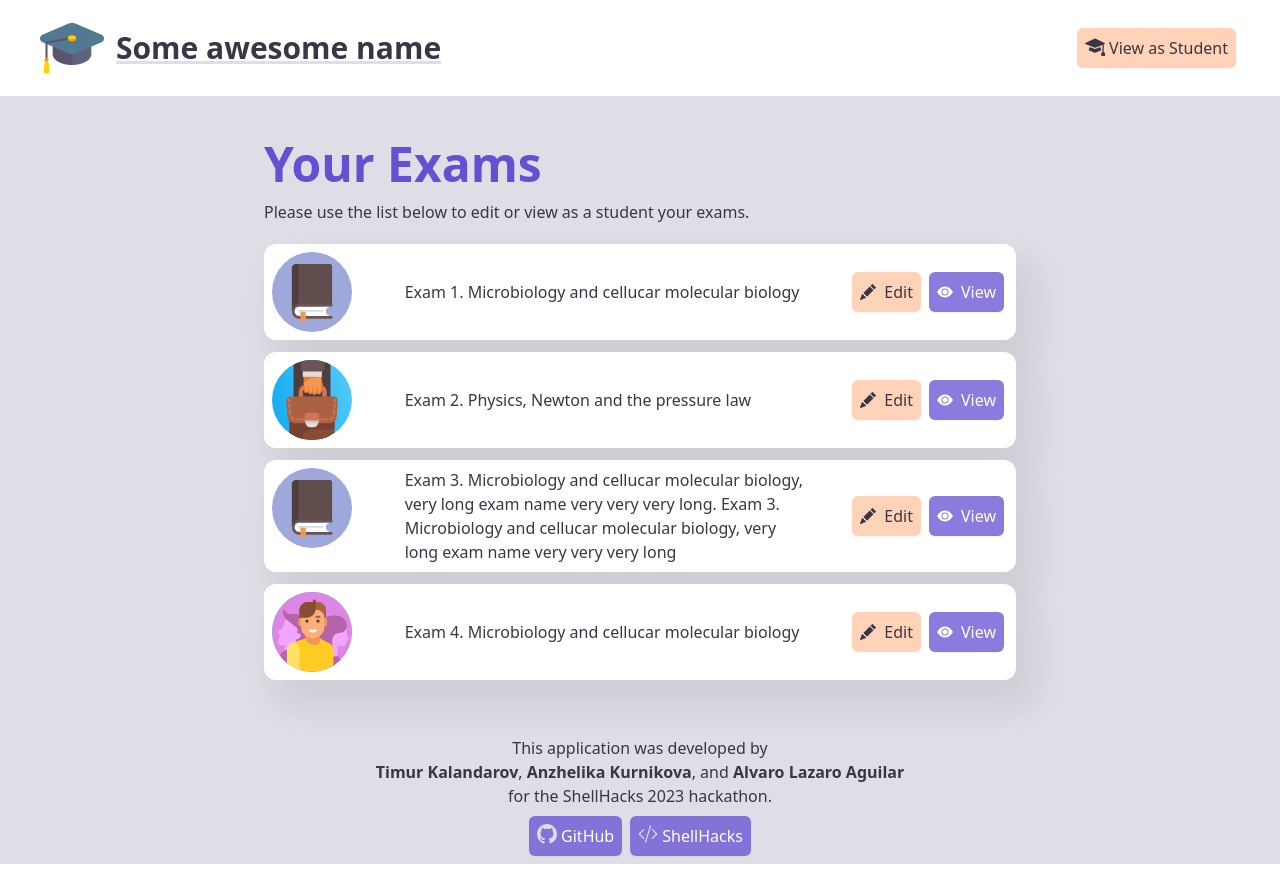
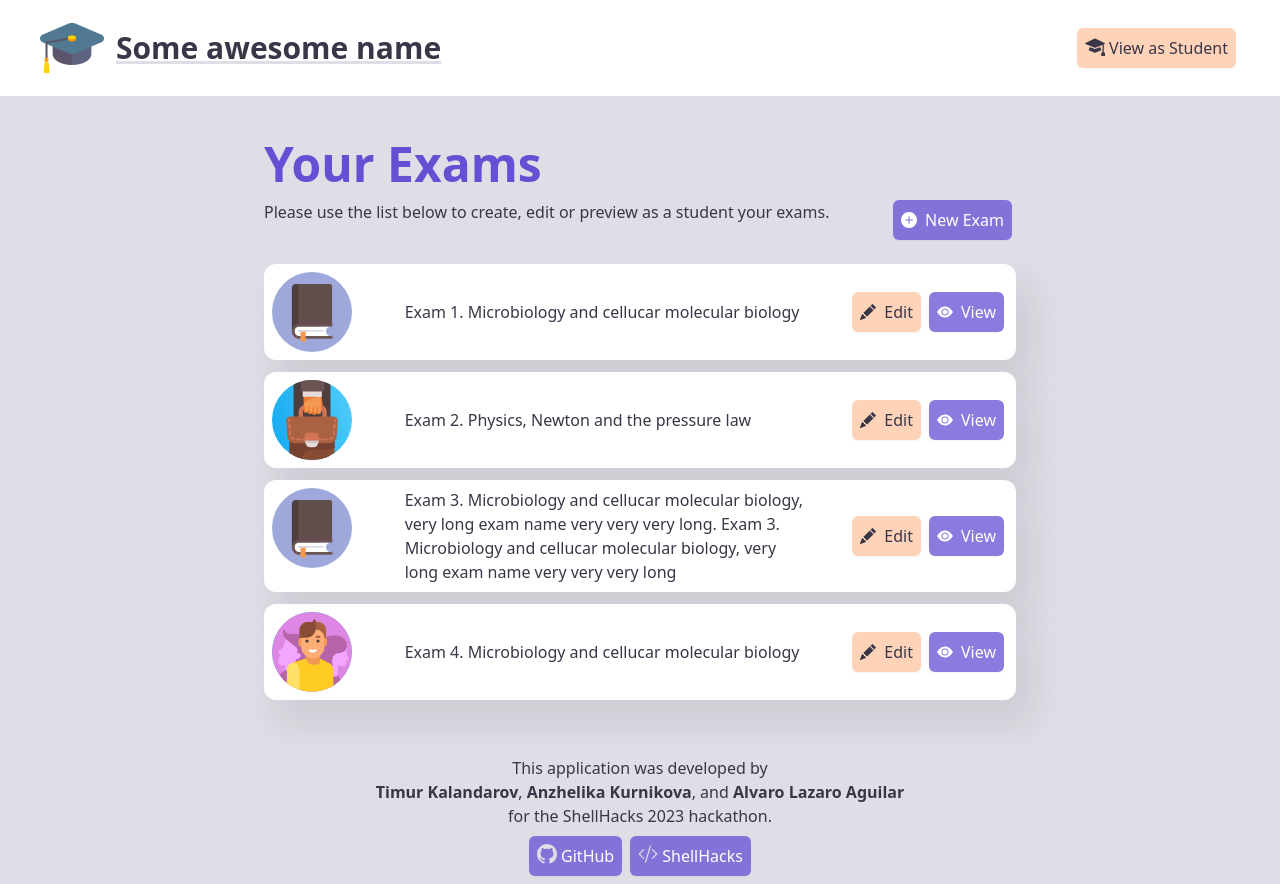
Before and after one commit to drnaida/shellhacks2023, a React (Vite) app in the folder client/: page /#/Exams in a window 1280 px wide. Built offline with nearby package versions, Linux system fonts and the light colour scheme.

Commit message:
feat: add new exam button

```diff
--- a/client/src/pages/Exams.tsx
+++ b/client/src/pages/Exams.tsx
@@ -1,4 +1,4 @@
-import { EyeFill, PencilFill } from "react-bootstrap-icons";
+import { EyeFill, PencilFill, PlusCircleFill } from "react-bootstrap-icons";
 import { useNavigate } from "react-router-dom";
 import Themes from "../ThemableProps";
 import { Button } from "../components/Button";
@@ -34,6 +34,7 @@ export function Exams(): JSX.Element {
       id: '12345679'
     },
   ];
+  const navigate = useNavigate();
 
   return (
     <>
@@ -41,9 +42,15 @@ export function Exams(): JSX.Element {
         <PageHeading>
           Your Exams
         </PageHeading>
-        <p className="mt-2 mb-5">
-          Please use the list below to edit or view as a student your exams.
-        </p>
+        <div className="mt-2 mb-6 flex flex-row justify-between w-full">
+          <p>
+            Please use the list below to create, edit or preview as a student your exams.
+          </p>
+          <Button type="button" theme={Themes.Primary} className="flex items-center" onClick={() => navigate(`/Exams/CreateExam`)}>
+            <PlusCircleFill className="h-4 w-4 mr-2" /><span>New Exam</span>
+          </Button>
+        </div>
+
         <div>
           {exams.map((exam) => (
             <ExamCard name={exam.name} id={exam.id} />
```
